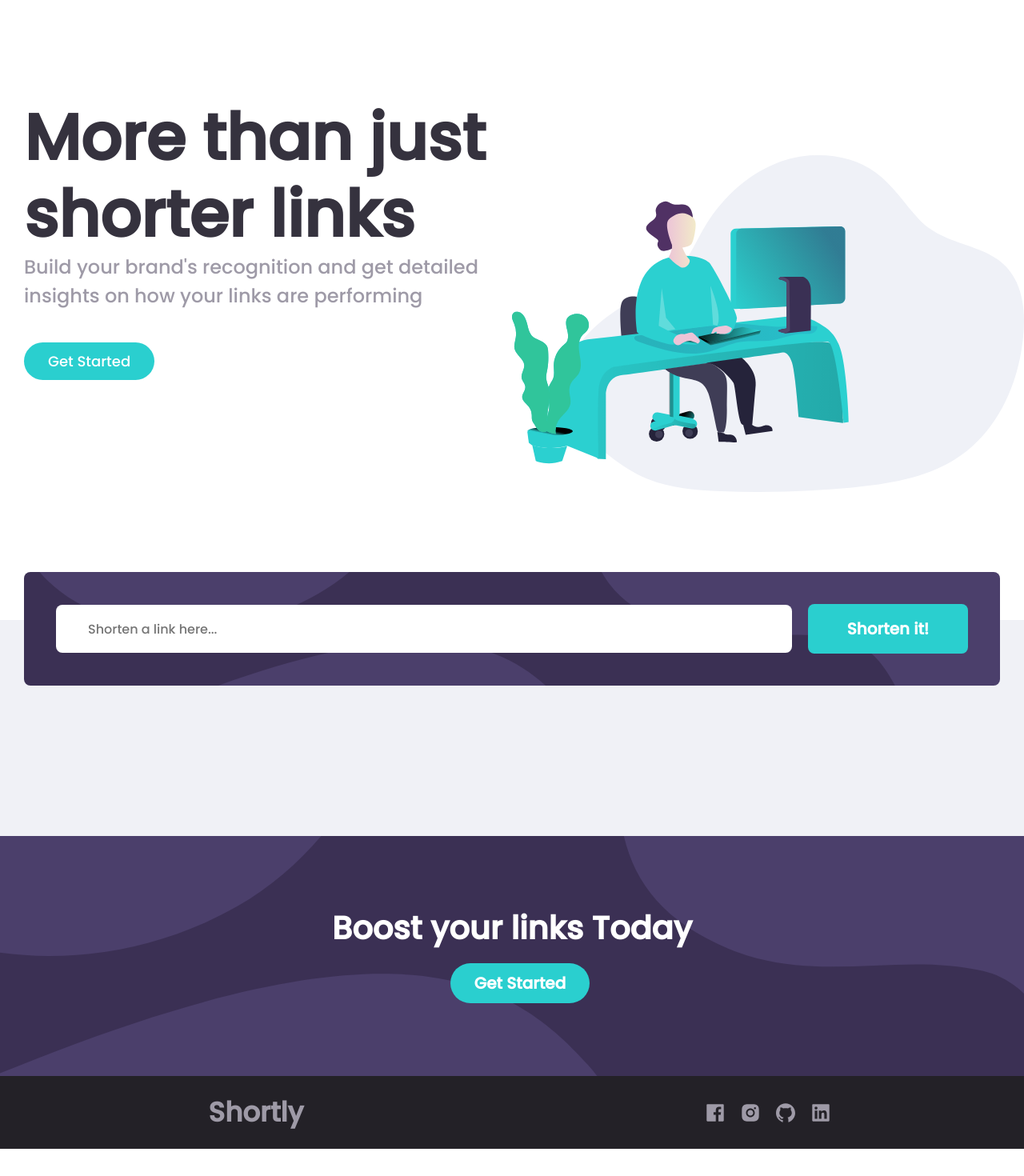
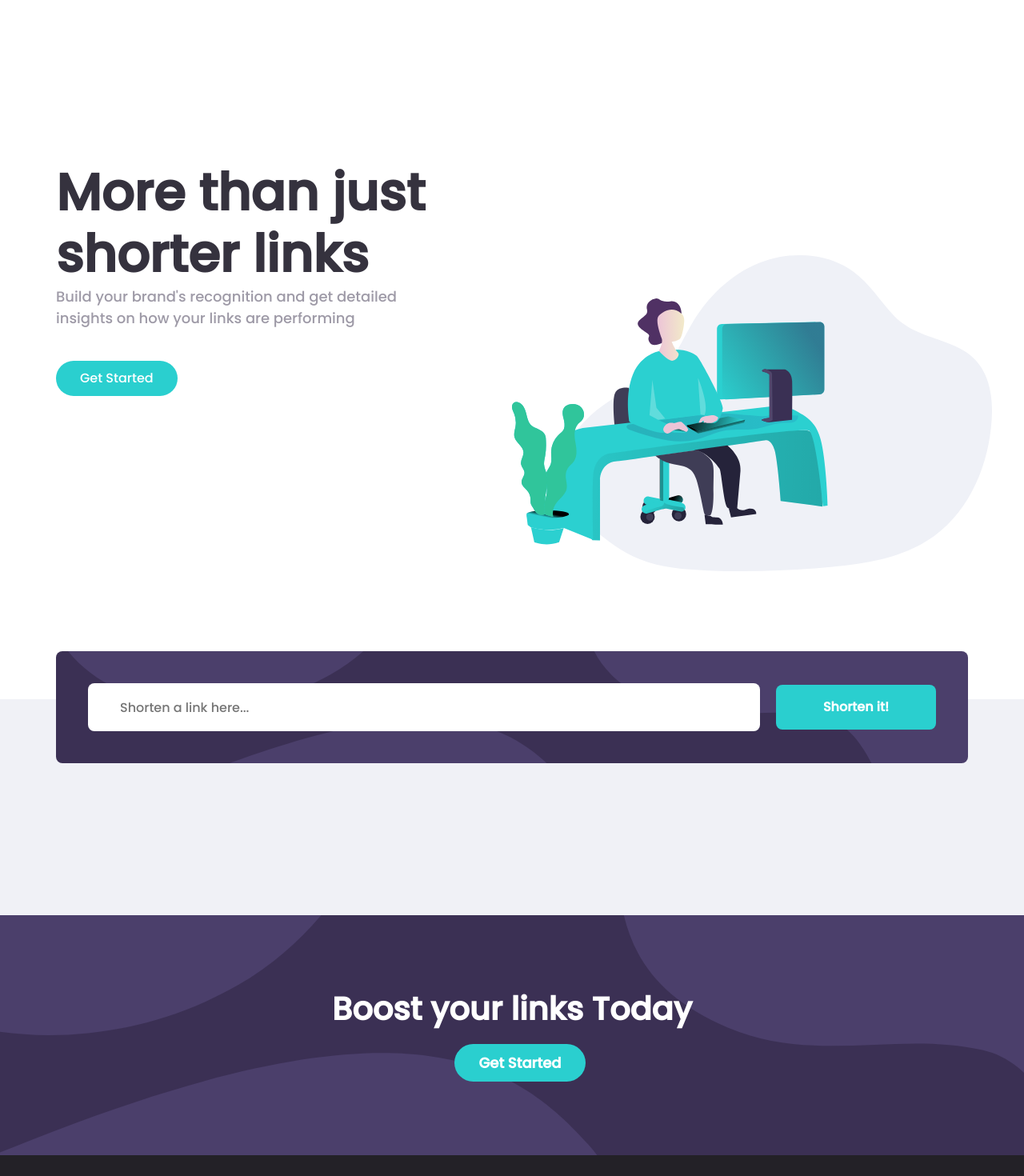
Before and after one commit to Mostafaben/url_shortener_template-ui, a React (Create React App) app: page / in a window 1280 px wide. Shown: the part 80-1550 px from the top of the page at 80% size. Before the commit the page ends 1516 px from the top, so only its background shows below. Built offline with nearby package versions, Linux system fonts and the light colour scheme.

Commit message:
update resolution

```diff
--- a/src/style.css
+++ b/src/style.css
@@ -1,15 +1,20 @@
 @import url("https://fonts.googleapis.com/css2?family=Poppins:wght@500&display=swap");
-
-body,
-html,
-p {
-	padding: 0px;
-	margin: 0px;
-}
 
 * {
 	font-family: "Poppins";
 	transition-duration: 200ms;
+}
+
+body,
+html {
+	padding: 0px;
+	margin: 0px;
+	transition-duration: unset;
+}
+
+p {
+	margin: 0px;
+	padding: 0px;
 }
 
 :root {
@@ -37,7 +42,7 @@ button:active {
 }
 
 .wrapper {
-	max-width: 1366px !important;
+	max-width: 1200px !important;
 	margin: 0px auto;
 }
 
@@ -96,16 +101,17 @@ nav li {
 	background-position: right bottom;
 	background-repeat: no-repeat;
 	background-size: 50%;
+	min-height: calc(100vh - 110px);
 }
 
 .landing_section .green_button {
 	margin: 0px;
-	font-size: 18px;
+	font-size: 16px;
 	border-radius: 30px;
 	margin: 40px 0px;
 }
 .landing_section h1 {
-	font-size: 80px;
+	font-size: 64px;
 	font-weight: bolder;
 	margin: 0px;
 	color: var(--very_dark_blue);
@@ -114,7 +120,7 @@ nav li {
 
 .landing_section p {
 	color: var(--grayish_violet);
-	font-size: 24px;
+	font-size: 18px;
 	padding: 0px;
 	margin: 0px;
 }
@@ -152,7 +158,7 @@ nav li {
 
 .shorter_container button {
 	border-radius: 8px;
-	font-size: 20px;
+	font-size: 16px;
 	font-weight: bold;
 	padding: 16px 30px;
 	min-width: 200px;
@@ -222,7 +228,7 @@ nav li {
 
 .get_started button {
 	font-weight: bold;
-	font-size: 20px;
+	font-size: 18px;
 	border-radius: 30px;
 }
 
@@ -247,7 +253,7 @@ footer .col {
 }
 
 footer p {
-	font-size: 34px;
+	font-size: 28px;
 	margin: 0px;
 	padding: 0px;
 	font-weight: bolder;
@@ -323,7 +329,7 @@ footer .icons {
 		font-size: 40px;
 	}
 	.landing_section p {
-		font-size: 18px;
+		font-size: 16px;
 	}
 
 	nav ul {
```
Also changed, not shown: src/App.js (+5 -13 lines).
